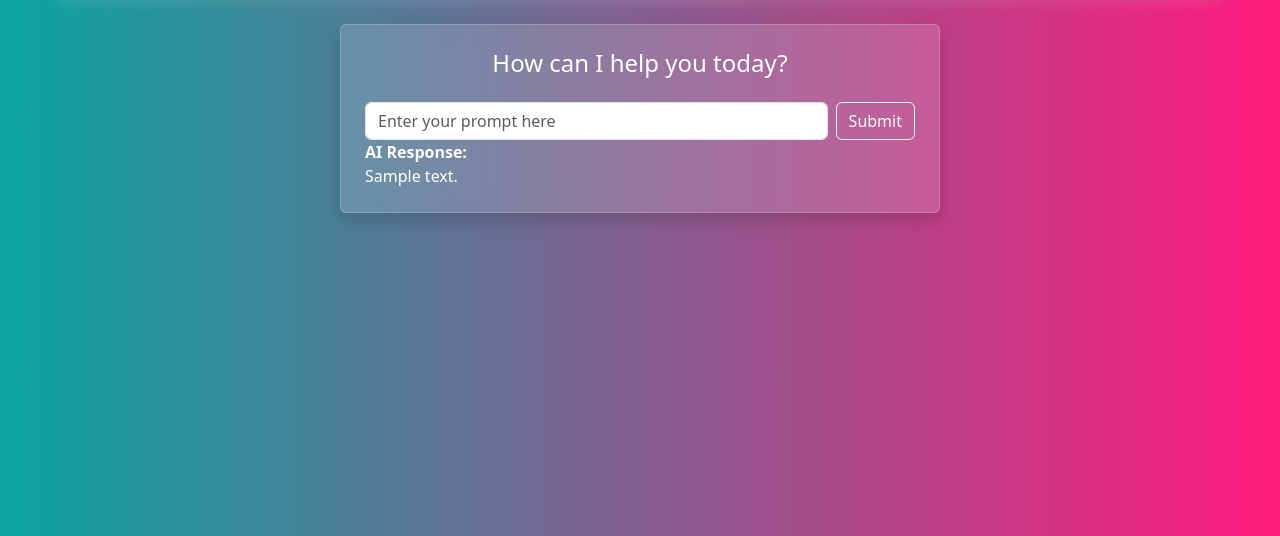
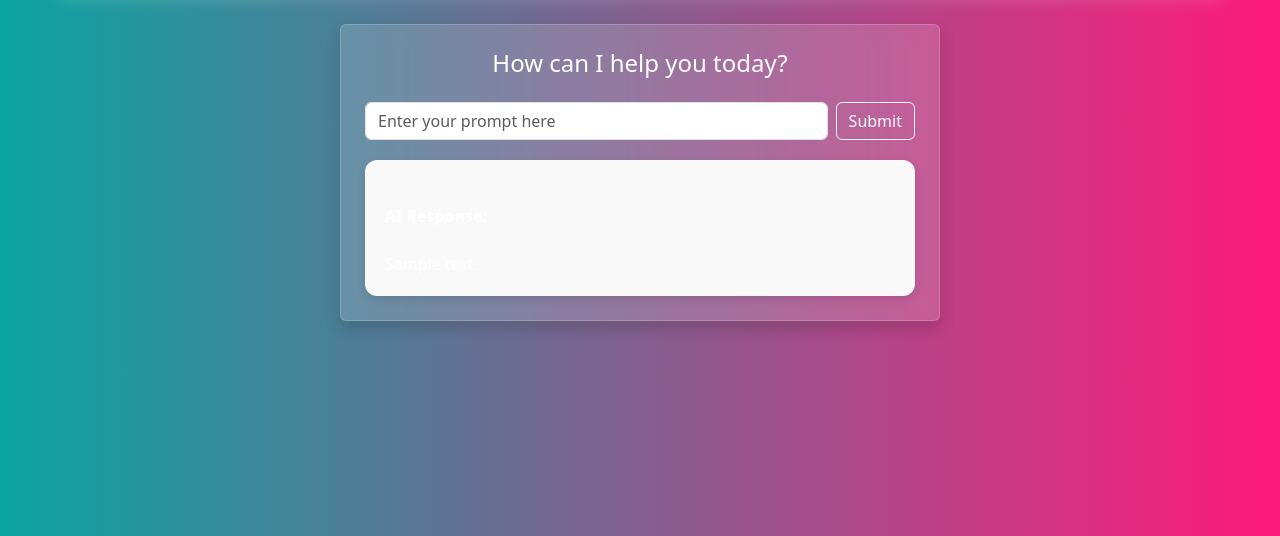
Before and after one commit to Laiba-muzammal/Prompt-Verse, a Python web app: template templates/home.html in a window 1280 px wide. Shown: the part 134-670 px from the top of the page. Run offline with Jinja, Linux system fonts and the light colour scheme; the template is opened without the code that fills it: most values are stand-ins (such as "Sample title", 1, 10 or a date in 2020).

Commit message:
Commit all changes

```diff
--- a/static/style.css
+++ b/static/style.css
@@ -75,3 +75,12 @@
 .navbar-nav .nav-link:hover::after {
   width: 100%;
 }
+
+.ai-response-box {
+  background-color: #f9f9f9;
+  border-radius: 12px;
+  padding: 20px;
+  margin-top: 20px;
+  box-shadow: 0 4px 8px rgba(0, 0, 0, 0.1);
+  white-space: pre-line;
+}
```
